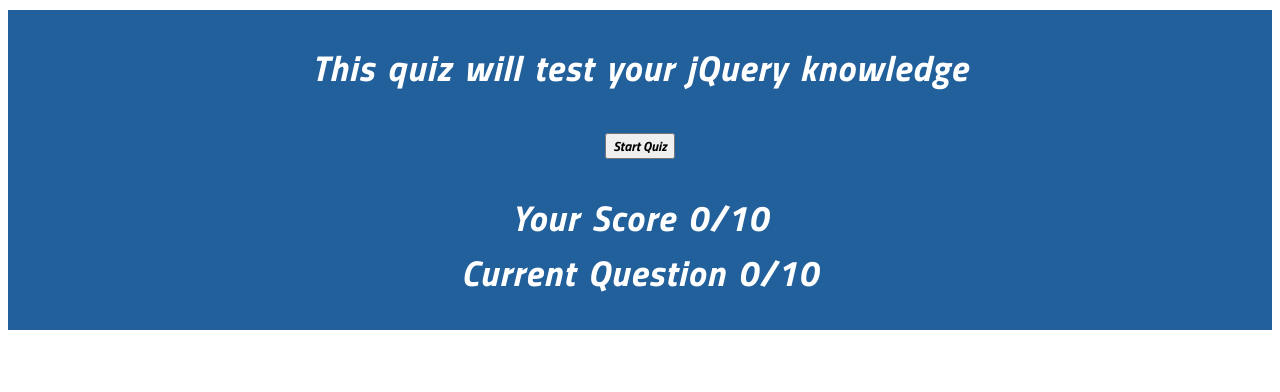
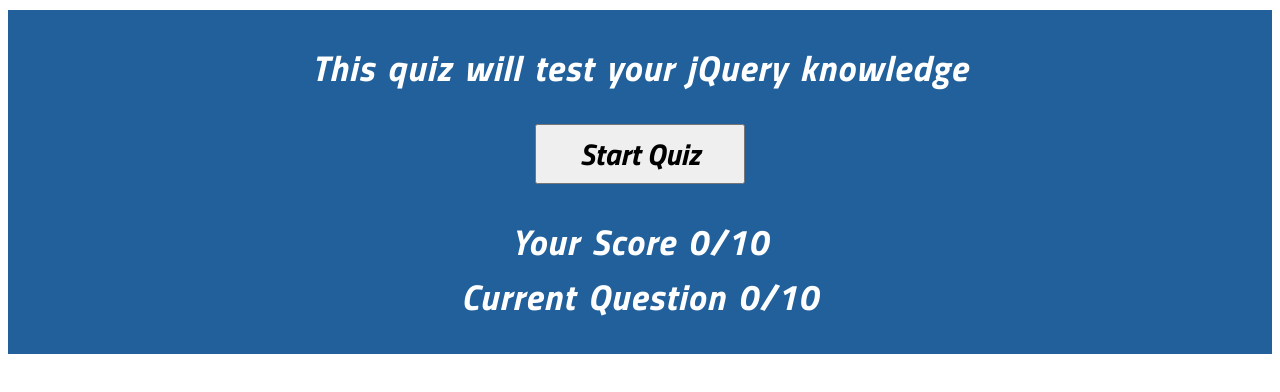
Before and after one commit to calebgrove-git/quiz-app, a plain HTML site: page index.html in a window 1280 px wide. Shown: the part 158-550 px from the top of the page. Drawn offline with nearby package versions, Linux system fonts and the light colour scheme.

Commit message:
Add files via upload

```diff
--- a/main.css
+++ b/main.css
@@ -44,7 +44,7 @@
 main h1 {
   margin-bottom: 10px;
 }
-
+#start,
 #quiz-submit,
 #next,
 #restart {
@@ -53,6 +53,7 @@
   align-self: center;
   font-size: 30px;
 }
+#start:hover,
 #quiz-submit:hover,
 #next:hover,
 #restart:hover {
```
